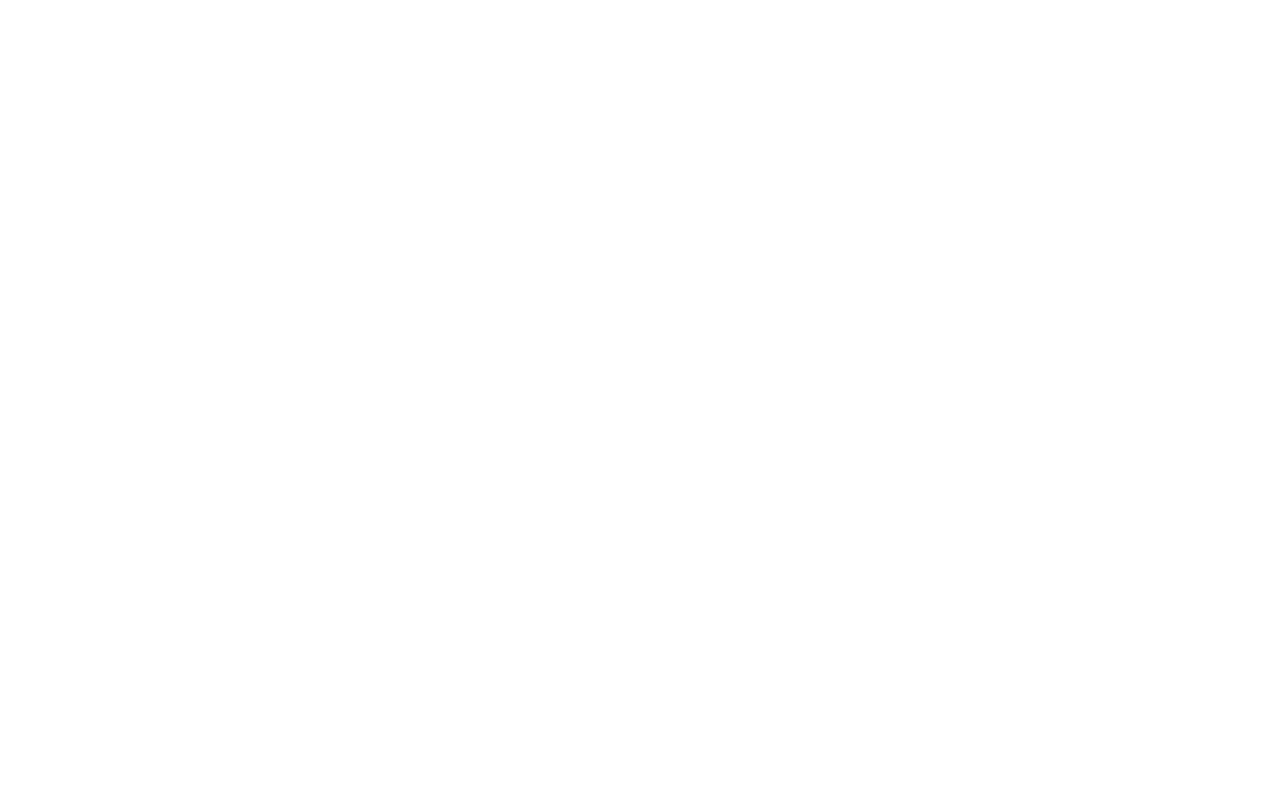
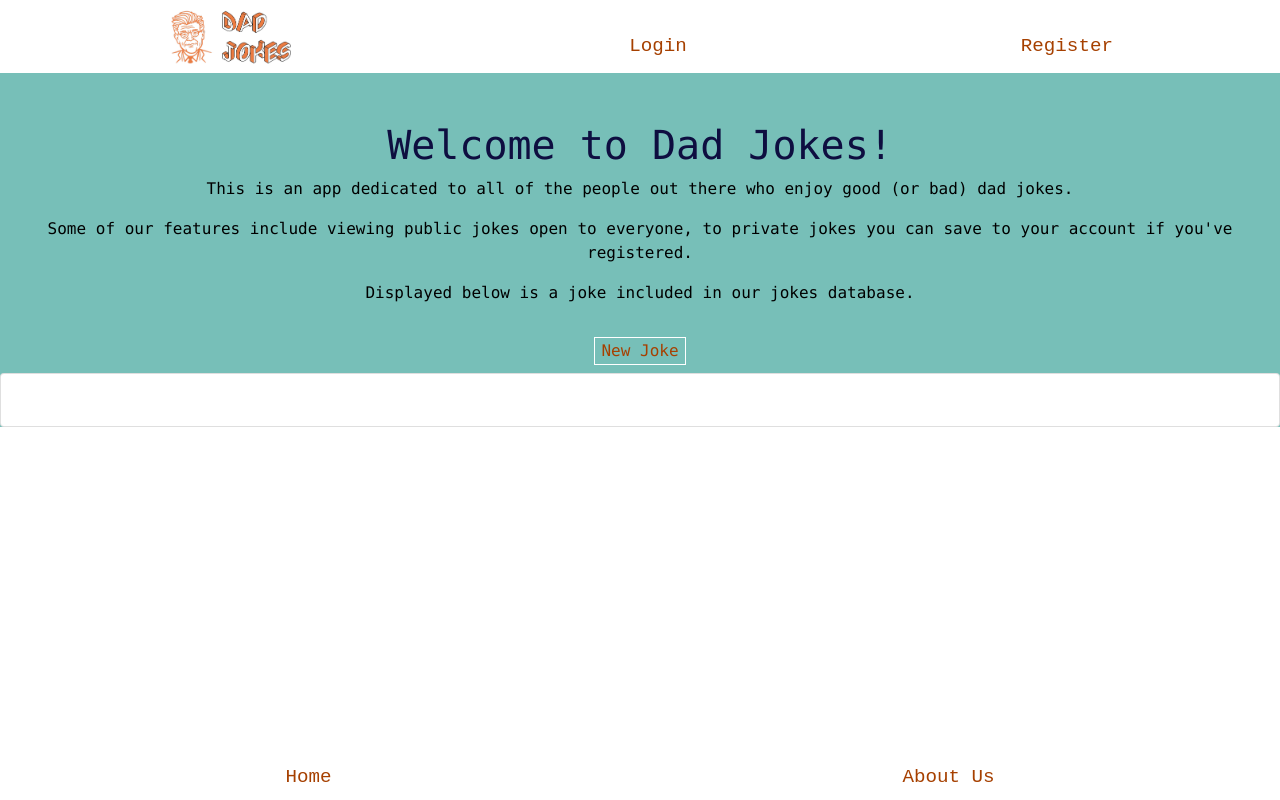
Before and after one commit to build-week-ptct-nov-2019-dadjokes/frontend, a React (Create React App) app: page / in a window 1280 px wide. Built offline with nearby package versions, Linux system fonts and the light colour scheme; no server answers.

Commit message:
routes slightly modified

```diff
--- a/src/App.js
+++ b/src/App.js
@@ -11,9 +11,8 @@
   return (
     <div className="App">
       <Switch>
-        <Route exact path="/" />
+        <Route exact path="/" component={PublicDashboard} />
         <Route exact path="/register" component={Register} />
-        <Route exact path="/publicdashboard" component={PublicDashboard} />
         <Route exact path="/userdashboard" component={UserDashboard} />
         <Route exact path="/mywallet" component={MyWallet} />
         <Route exact path="/searchjokes" />
```
